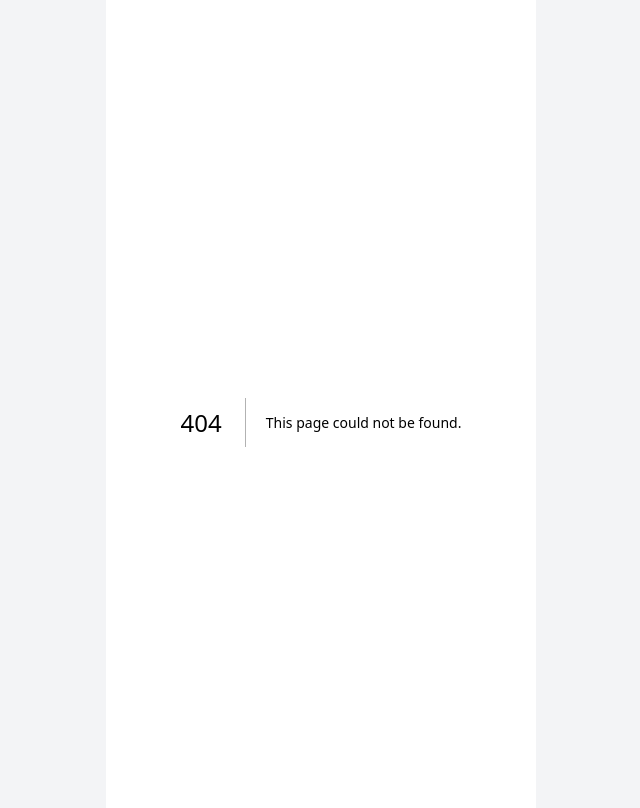
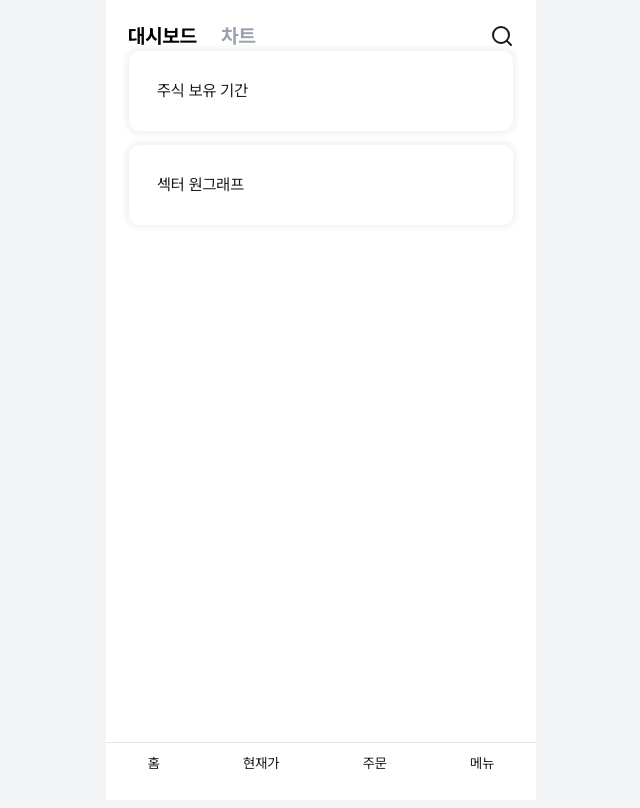
Before and after one commit to DonTTouch-PDA/SOL-Assistant-frontend, a Next.js app: page /reports in a window 1280 px wide. Before the commit this address had no page. Shown: the top 808 px of the page, without its empty margins (319-959 px from the left). Built offline with nearby package versions, Linux system fonts and the light colour scheme.

Commit message:
[feat] 기본 카드 컴포넌트

```diff
--- /dev/null
+++ b/src/app/(main)/(dashboard)/reports/page.tsx
@@ -0,0 +1,5 @@
+import ReportsContainer from '@/containers/reports/ReportsContainer';
+
+export default function ReportsPage() {
+	return <ReportsContainer />;
+}
--- a/src/components/common/bottomSheet.tsx
+++ b/src/components/common/bottomSheet.tsx
@@ -1,7 +1,7 @@
 // 기본형
 'use client';
 
-import React, { useState } from 'react';
+import React from 'react';
 import { motion, AnimatePresence } from 'framer-motion';
 
 interface BottomSheetProps {
@@ -45,7 +45,7 @@ export default function BottomSheet({
 						initial={{ y: '100%' }}
 						animate={{ y: 0 }}
 						exit={{ y: '100%' }}
-						transition={{ type: 'tween', duration: 0.5 }}
+						transition={{ type: 'tween', duration: 0.3 }}
 						style={{ height: '300px' }}
 					>
 						<div className="flex justify-end p-3">
--- /dev/null
+++ b/src/components/common/customCard.tsx
@@ -0,0 +1,13 @@
+// 기본 카드
+import { ReactNode } from 'react';
+
+interface CustomCardProps {
+	children: ReactNode;
+}
+export default function CustomCard({ children }: CustomCardProps) {
+	return (
+		<div className="border border-gray-100 rounded-xl shadow-[0_0_5px_3px_rgba(0,0,0,0.05)] shadow-gray-100 p-7 mb-3">
+			<div>{children}</div>
+		</div>
+	);
+}
--- /dev/null
+++ b/src/containers/reports/ReportsContainer.tsx
@@ -0,0 +1,11 @@
+import SectorsCircle from './SectorsCircle';
+import StockHolding from './StockHolding';
+
+export default function ReportsContainer() {
+	return (
+		<div>
+			<StockHolding />
+			<SectorsCircle />
+		</div>
+	);
+}
--- /dev/null
+++ b/src/containers/reports/SectorsCircle.tsx
@@ -0,0 +1,9 @@
+import CustomCard from '@/components/common/customCard';
+
+export default function SectorsCircle() {
+	return (
+		<CustomCard>
+			<p>섹터 원그래프</p>
+		</CustomCard>
+	);
+}
--- /dev/null
+++ b/src/containers/reports/StockHolding.tsx
@@ -0,0 +1,9 @@
+import CustomCard from '@/components/common/customCard';
+
+export default function StockHolding() {
+	return (
+		<CustomCard>
+			<p>주식 보유 기간</p>
+		</CustomCard>
+	);
+}
```
